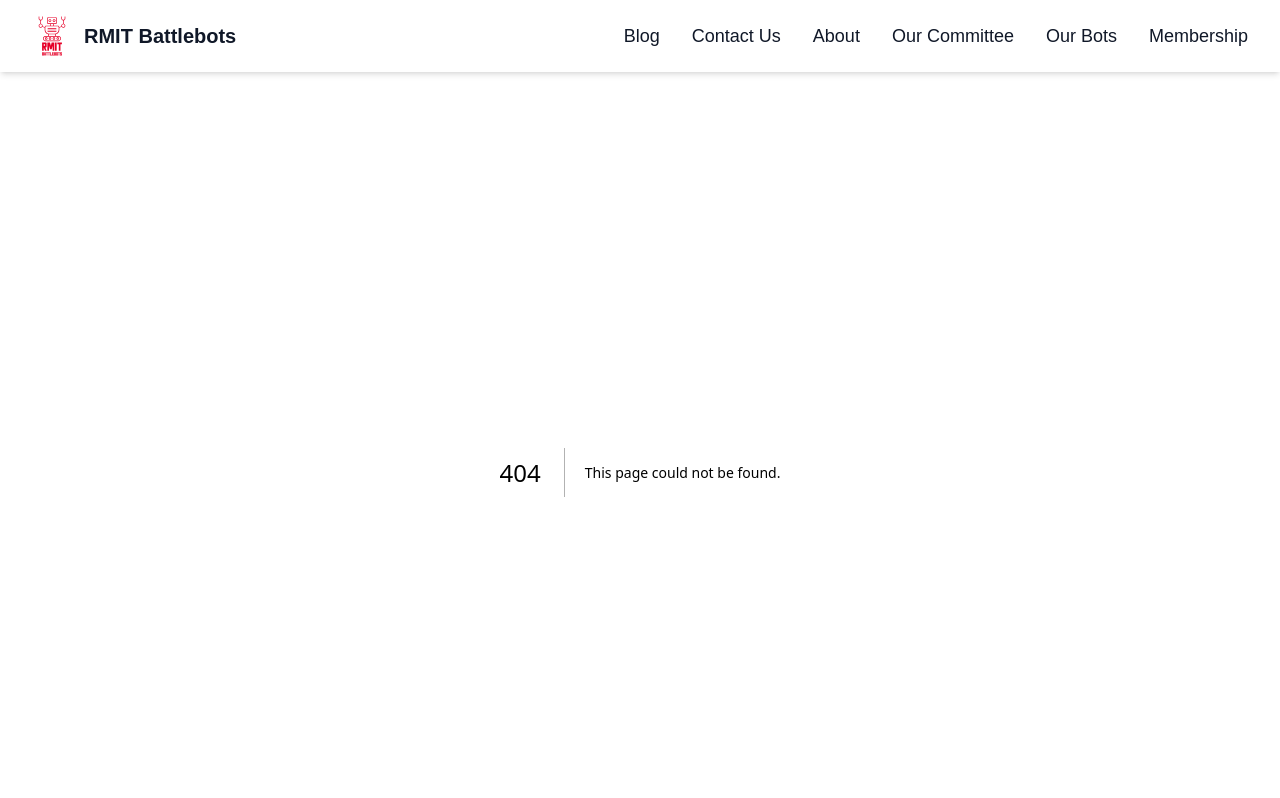
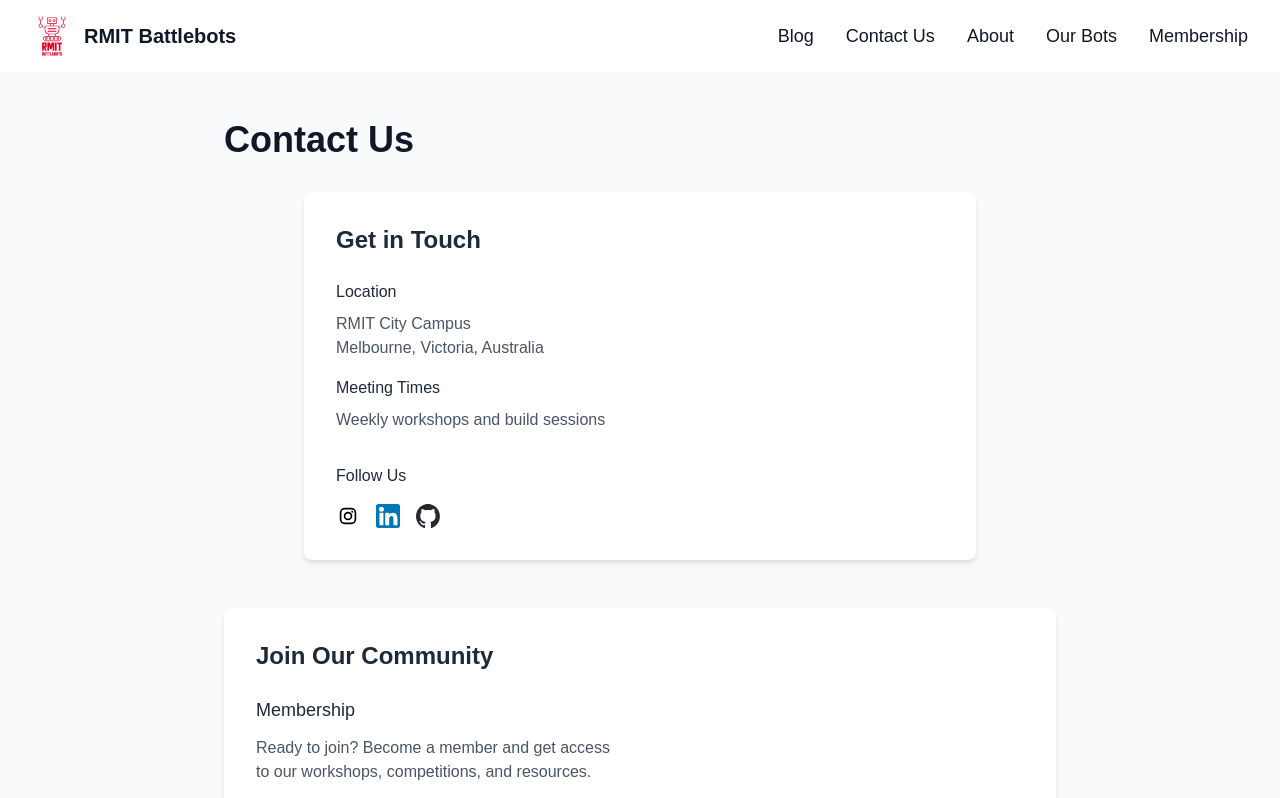
Before and after one commit to RMIT-BattleBots/rmit-battlebots.github.io, a Next.js app: page /contact in a window 1280 px wide. Before the commit this address had no page. Shown: the top 798 px of the page. Built offline with nearby package versions, Linux system fonts and the light colour scheme.

Commit message:
add contact page

```diff
--- /dev/null
+++ b/src/app/contact/page.tsx
@@ -0,0 +1,95 @@
+import React from "react";
+import Image from "next/image";
+
+export default function ContactPage() {
+  return (
+    <div className="min-h-screen bg-gray-50">
+      <div className="max-w-4xl mx-auto px-8 py-12">
+        <h1 className="text-4xl font-bold text-gray-900 mb-8">Contact Us</h1>
+
+        <div className="max-w-2xl mx-auto">
+          {/* Contact Information */}
+          <div className="bg-white rounded-lg shadow-md p-8">
+            <h2 className="text-2xl font-semibold text-gray-800 mb-6">
+              Get in Touch
+            </h2>
+
+            <div className="space-y-4">
+              <div>
+                <h3 className="font-medium text-gray-800 mb-2">Location</h3>
+                <p className="text-gray-600">RMIT City Campus</p>
+                <p className="text-gray-600">Melbourne, Victoria, Australia</p>
+              </div>
+
+              <div>
+                <h3 className="font-medium text-gray-800 mb-2">
+                  Meeting Times
+                </h3>
+                <p className="text-gray-600">
+                  Weekly workshops and build sessions
+                </p>
+              </div>
+            </div>
+
+            <div className="mt-8">
+              <h3 className="font-medium text-gray-800 mb-4">Follow Us</h3>
+              <div className="flex space-x-4">
+                <a href="#" className="text-gray-600 hover:text-gray-800">
+                  <Image
+                    src="/instagram.svg"
+                    alt="Instagram"
+                    width={24}
+                    height={24}
+                  />
+                </a>
+                <a href="#" className="text-gray-600 hover:text-gray-800">
+                  <Image
+                    src="/linkedin.svg"
+                    alt="LinkedIn"
+                    width={24}
+                    height={24}
+                  />
+                </a>
+                <a href="#" className="text-gray-600 hover:text-gray-800">
+                  <Image
+                    src="/github-mark.svg"
+                    alt="GitHub"
+                    width={24}
+                    height={24}
+                  />
+                </a>
+              </div>
+            </div>
+          </div>
+        </div>
+
+        {/* Additional Information */}
+        <div className="mt-12 bg-white rounded-lg shadow-md p-8">
+          <h2 className="text-2xl font-semibold text-gray-800 mb-6">
+            Join Our Community
+          </h2>
+
+          <div className="grid md:grid-cols-2 gap-8">
+            <div>
+              <h3 className="text-lg font-medium text-gray-800 mb-3">
+                Membership
+              </h3>
+              <p className="text-gray-600 mb-4">
+                Ready to join? Become a member and get access to our workshops,
+                competitions, and resources.
+              </p>
+              <a
+                href="https://store.rmit.edu.au/pages/club/battlebots"
+                target="_blank"
+                rel="noopener noreferrer"
+                className="inline-block bg-green-600 text-white px-4 py-2 rounded-md hover:bg-green-700 transition-colors"
+              >
+                Join Now
+              </a>
+            </div>
+          </div>
+        </div>
+      </div>
+    </div>
+  );
+}
--- a/src/components/Navbar.tsx
+++ b/src/components/Navbar.tsx
@@ -18,13 +18,10 @@
           <Link href="#">Blog</Link>
         </li>
         <li>
-          <Link href="#">Contact Us</Link>
+          <Link href="/contact">Contact Us</Link>
         </li>
         <li>
           <Link href="/about">About</Link>
-        </li>
-        <li>
-          <Link href="#">Our Committee</Link>
         </li>
         <li>
           <Link href="#">Our Bots</Link>
```
